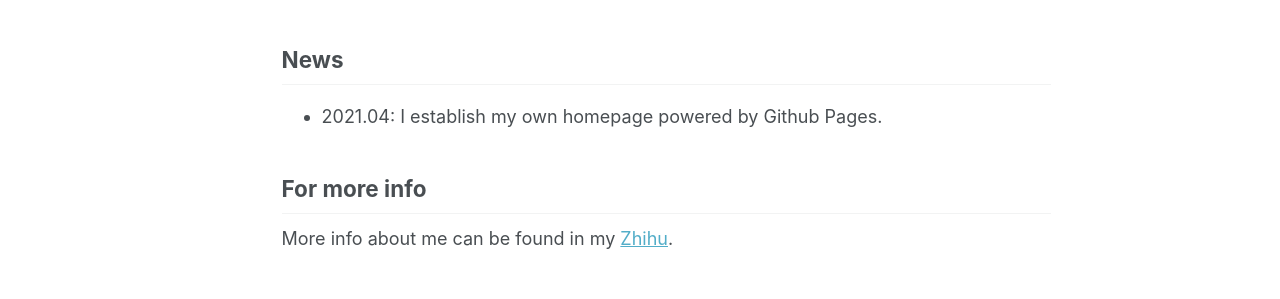
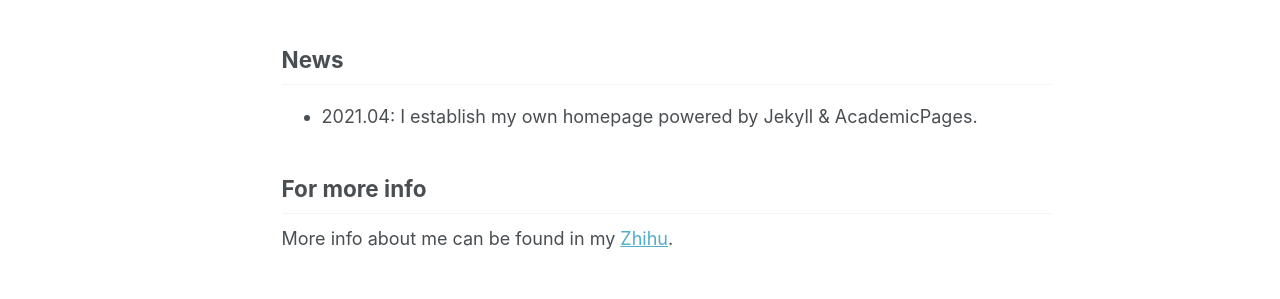
Before and after one commit to onewalnut/onewalnut.github.io, a Jekyll site: the page built from _pages/about.md, in a window 1280 px wide and 1023 px high. Shown: the part 558-857 px from the top of the window. Built offline with Jekyll 4.4.1, drawn with Linux system fonts in a browser that asks for light colours.

Commit message:
Update about.md

```diff
--- a/_pages/about.md
+++ b/_pages/about.md
@@ -23,7 +23,7 @@ Education
 
 News
 --------
-* 2021.04: I establish my own homepage powered by Github Pages.
+* 2021.04: I establish my own homepage powered by Jekyll & AcademicPages.
 
 
 For more info
```
